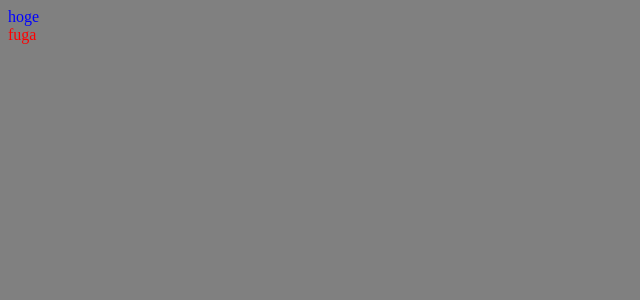
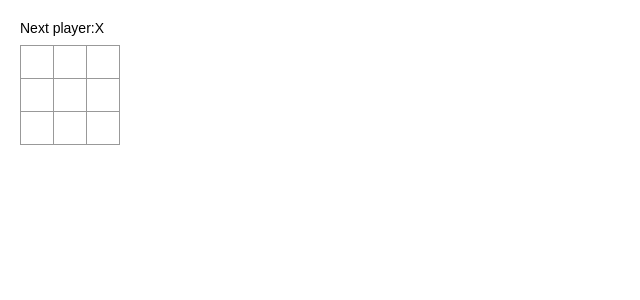
Before and after one commit to enuswi/react-app, a React app: page / in a window 1280 px wide. Shown: the top 300 px of the page, without its empty margins (0-640 px from the left). Built offline with nearby package versions, Linux system fonts and the light colour scheme.

Commit message:
アプリケーションをReactチュートリアル(途中まで)に変更

```diff
--- a/src/main.tsx
+++ b/src/main.tsx
@@ -3,18 +3,129 @@ import * as ReactDOM from 'react-dom';
 
 import './style.scss';
 
-class Hoge extends React.Component {
+type SquareType = string | null;
+
+interface SquareProps {
+    value: any;
+    onClick: () => void;
+}
+
+function Square (props: SquareProps) {
+    return (
+        <button className="square" onClick={props.onClick}>
+            {props.value}
+        </button>
+    );
+}
+
+interface BoardState {
+    squares: SquareType[],
+    xIsNext: boolean,
+}
+
+class Board extends React.Component<any, BoardState> {
+    constructor(props) {
+        super(props);
+        this.state = {
+            squares: Array<SquareType>(9).fill(null),
+            xIsNext: true,
+        }
+    }
+
+    handleClick(i) {
+        const squares = this.state.squares.slice();
+        if (calculateWinner(squares) || squares[i]) {
+            return;
+        }
+        squares[i] = this.state.xIsNext ? 'X' : 'O';
+        this.setState({
+            squares: squares,
+            xIsNext: !this.state.xIsNext,
+        });
+    }
+
+    renderSquare(i) {
+        return (
+            <Square
+                value={this.state.squares[i]}
+                onClick={() => this.handleClick(i)}
+            />
+        );
+    }
+
+    render() {
+        const winner = calculateWinner(this.state.squares);
+        let status;
+
+        if (winner) {
+            status = 'Winner: ' + winner;
+        } else {
+            status = 'Next player:' + (this.state.xIsNext ? 'X' : 'O');
+        }
+
+        return (
+            <div>
+                <div className="status">{status}</div>
+                <div className="board-row">
+                    {this.renderSquare(0)}
+                    {this.renderSquare(1)}
+                    {this.renderSquare(2)}
+                </div>
+                <div className="board-row">
+                    {this.renderSquare(3)}
+                    {this.renderSquare(4)}
+                    {this.renderSquare(5)}
+                </div>
+                <div className="board-row">
+                    {this.renderSquare(6)}
+                    {this.renderSquare(7)}
+                    {this.renderSquare(8)}
+                </div>
+            </div>
+        );
+    }
+}
+
+class Game extends React.Component {
     render() {
         return (
-            <div>
-                <div className="hoge">hoge</div>
-                <div className="fuga">fuga</div>
+            <div className="game">
+                <div className="game-board">
+                    <Board />
+                </div>
+                <div className="game-info">
+                    <div>{/*status*/}</div>
+                    <ol>{/*TODO*/}</ol>
+                </div>
             </div>
         );
     }
 }
 
 ReactDOM.render(
-    <Hoge/>,
+    <Game />,
     document.getElementById('root')
 );
+
+function calculateWinner(squares: SquareType[]) {
+    const lines = [
+        [0, 1, 2], // 横
+        [3, 4, 5],
+        [6, 7, 8],
+        [0, 3, 6], // 縦
+        [1, 4, 7],
+        [2, 5, 8],
+        [0, 4, 8], // 斜め
+        [2, 4, 6],
+    ];
+
+    for (let i = 0; i < lines.length; i++) {
+        const [a, b, c] = lines[i];
+        if (squares[a] && squares[a] === squares[b] &&
+        squares[a] === squares[c]) {
+            return squares[a];
+        }
+    }
+
+    return null;
+}
--- a/src/style.scss
+++ b/src/style.scss
@@ -1,13 +1,50 @@
 body {
-    background: gray;
+  font: 14px "Century Gothic", Futura, sans-serif;
+  margin: 20px;
+}
 
-    .hoge {
-        color: blue;
-        margin: auto;
-    }
+ol, ul {
+  padding-left: 30px;
+}
 
-    .fuga {
-        color: red;
-        margin: auto;
-    }
+.board-row:after {
+  clear: both;
+  content: "";
+  display: table;
 }
+
+.status {
+  margin-bottom: 10px;
+}
+
+.square {
+  background: #fff;
+  border: 1px solid #999;
+  float: left;
+  font-size: 24px;
+  font-weight: bold;
+  line-height: 34px;
+  height: 34px;
+  margin-right: -1px;
+  margin-top: -1px;
+  padding: 0;
+  text-align: center;
+  width: 34px;
+}
+
+.square:focus {
+  outline: none;
+}
+
+.kbd-navigation .square:focus {
+  background: #ddd;
+}
+
+.game {
+  display: flex;
+  flex-direction: row;
+}
+
+.game-info {
+  margin-left: 20px;
+}
```
Also changed, not shown: 1 other file (tests, documents, lock files or other folders).
